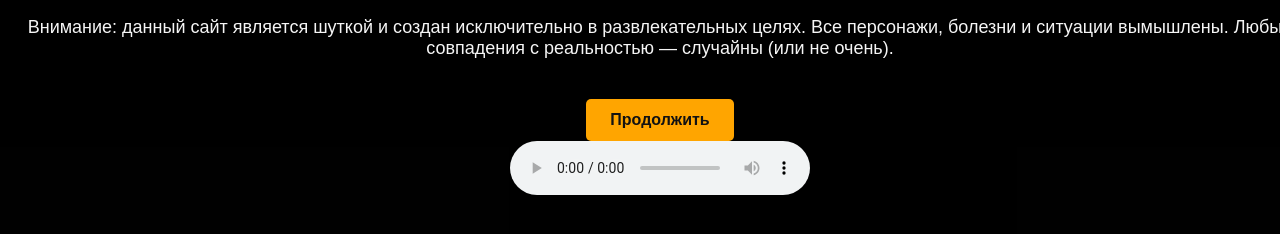
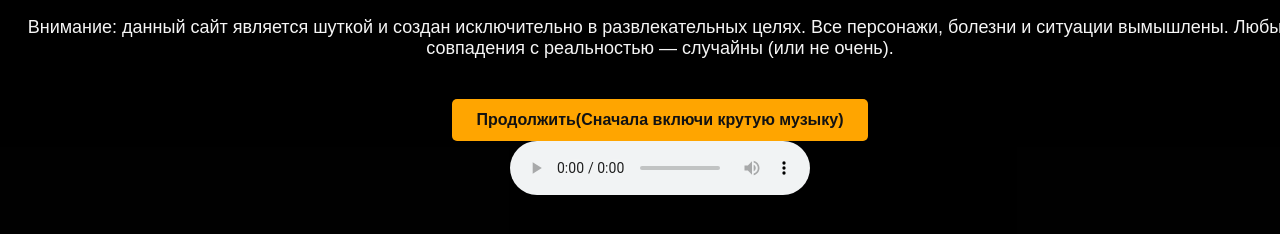
Before and after one commit to Dan1234509876/hzept, a plain HTML site: page index.html in a window 1280 px wide. Shown: the part 362-596 px from the top of the page. Drawn offline with Linux system fonts and the light colour scheme.

Commit message:
Update index.html

```diff
--- a/index.html
+++ b/index.html
@@ -121,7 +121,7 @@
   <div class="intro-screen" id="intro">
     <h1>Дисклеймер!</h1>
     <p>Внимание: данный сайт является шуткой и создан исключительно в развлекательных целях. Все персонажи, болезни и ситуации вымышлены. Любые совпадения с реальностью — случайны (или не очень).</p>
-    <button onclick="startSite()">Продолжить</button>
+    <button onclick="startSite()">Продолжить(Сначала включи крутую музыку)</button>
     <audio controls>
       <source src="4.mp3" type="audio/mpeg">
       Ваш браузер не поддерживает аудио.
```
